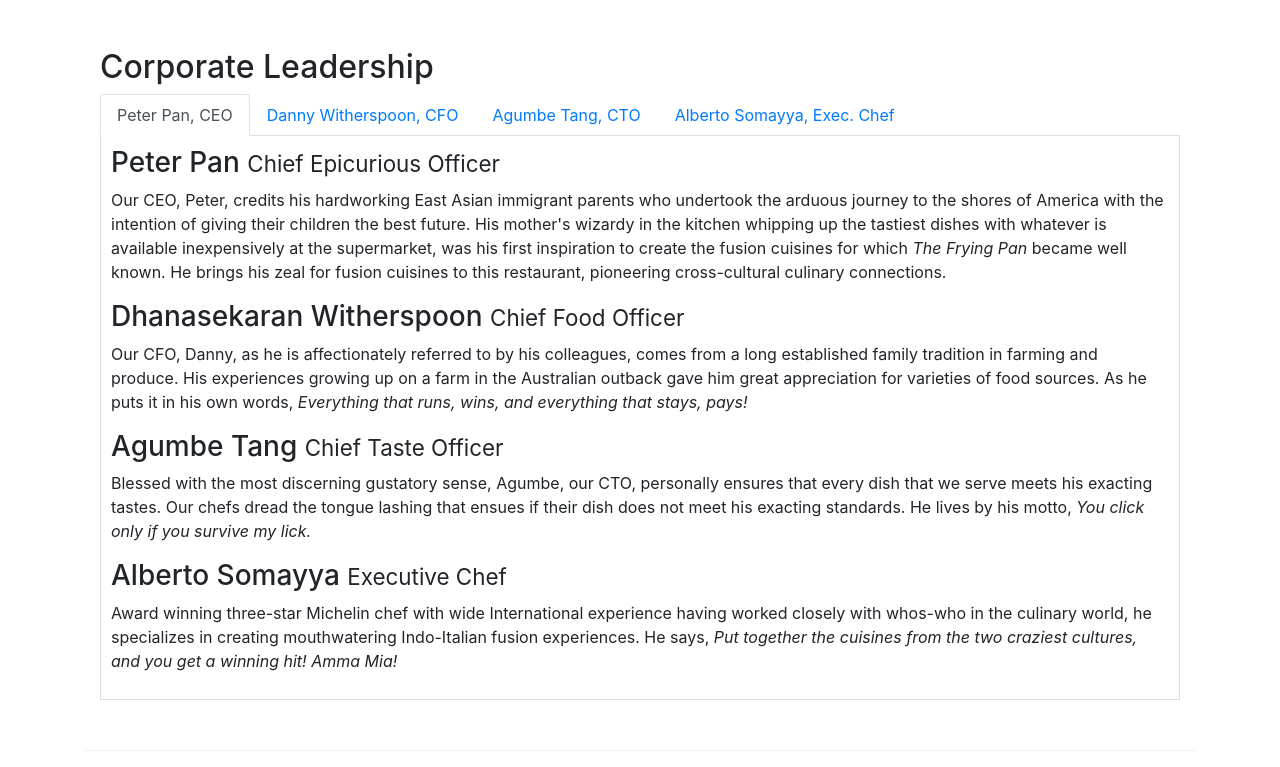
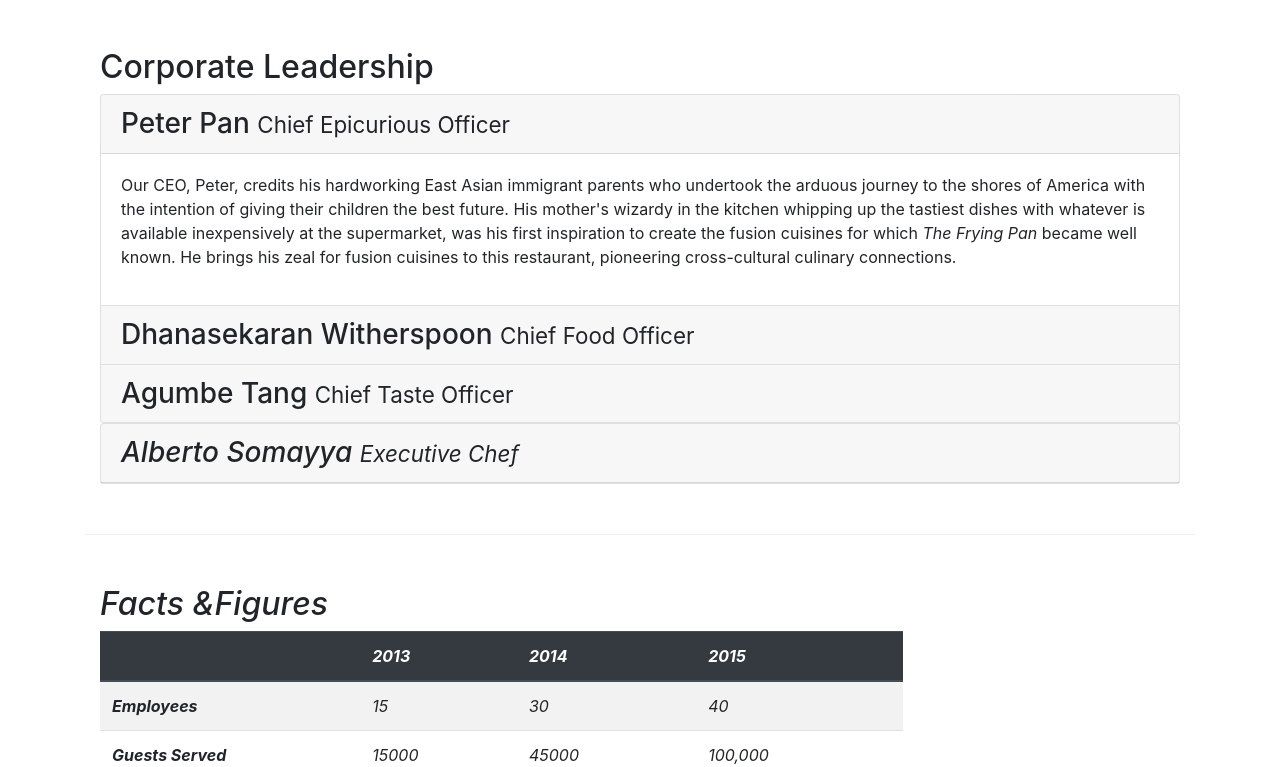
Before and after one commit to Animeshbanathia/bootstrap, a website: page aboutus.html in a window 1280 px wide. Shown: the part 873-1640 px from the top of the page. Drawn offline with nearby package versions, Linux system fonts and the light colour scheme.

Commit message:
accordion

```diff
--- a/aboutus.html
+++ b/aboutus.html
@@ -32,7 +32,6 @@
                              <li class="nav-item "><a class="nav-link" href="./index.html"><span class="fa fa-home fa-lg"></span> Home</a></li>
                              <li class="nav-item active"><a class="nav-link" href="#"><span class="fa fa-info fa-lg"></span> About</a></li>
                              <li class="nav-item "><a class="nav-link" href="#"><span class="fa fa-list fa-lg"></span> Menu</a></li>
-
                              <li class="nav-item"><a class="nav-link" href="./contact.html"><span class="fa fa-address-card fa-lg"></span> Contact</a></li>
                      </ul>
                 </div>
@@ -109,49 +108,74 @@
             <div class="col-12">
                 <h2>Corporate Leadership</h2>
 
-                <ul class="nav nav-tabs">
-                    <li class="nav-item">
-                        <a class="nav-link active" href="#peter"
-                        role="tab" data-toggle="tab">Peter Pan, CEO</a>
-                    </li>
-                    <li class="nav-item">
-                        <a class="nav-link" href="#danny"
-                        role="tab"  data-toggle="tab">Danny Witherspoon, CFO</a>
-                    </li>
-                    <li class="nav-item">
-                        <a class="nav-link" href="#agumbe"role="tab"
-                          data-toggle="tab">Agumbe Tang, CTO</a>
-                    </li>
-                    <li class="nav-item">
-                        <a class="nav-link" href="#alberto" role="tab"
-                          data-toggle="tab">Alberto Somayya, Exec. Chef</a>
-                    </li>
-                </ul>
 
-                <div class="tab-content">
-                    <div role="tabpanel" class="tab-pane fade show active" id="peter">
-                        <h3>Peter Pan <small>Chief Epicurious Officer</small></h3>
+
+                <div class="accordion" id="accordion">
+
+                    <div class="card">
+                        <div class="card-header" role="tab" id="peterhead">
+                        <h3 class="mb-0">
+                            <a data-toggle="collapse" data-target="#peter">
+                            Peter Pan <small>Chief Epicurious Officer</small>
+                            </a>
+                        </h3>
+                        </div>
+                        <div class="collapse show" id="peter" data-parent="#accordion">
+                            <div class="card-body">
                                 <p class="d-none d-sm-block">Our CEO, Peter, credits his hardworking East Asian immigrant parents who undertook the arduous journey to the shores of America with the intention of giving their children the best future. His mother's wizardy in the kitchen whipping up the tastiest dishes with whatever is available inexpensively at the supermarket, was his first inspiration to create the fusion cuisines for which <em>The Frying Pan</em> became well known. He brings his zeal for fusion cuisines to this restaurant, pioneering cross-cultural culinary connections.</p>
                             </div>
+                        </div>
+                    </div>
 
-                    <div role="tabpanel" class="tab-pane fade show active" id="danny">
-                        <h3>Dhanasekaran Witherspoon <small>Chief Food Officer</small></h3>
+                    <div class="card">
+                        <div class="card-header" role="tab" id="dannyhead">
+                        <h3 class="mb-0">
+                            <a class="collapsed" data-toggle="collapse" data-target="#danny">
+                            Dhanasekaran Witherspoon <small>Chief Food Officer</small>
+                            </a>
+                        </h3>
+                        </div>
+                        <div class="collapse" id="danny" data-parent="#accordion">
+                            <div class="card-body">
                                 <p class="d-none d-sm-block">Our CFO, Danny, as he is affectionately referred to by his colleagues, comes from a long established family tradition in farming and produce. His experiences growing up on a farm in the Australian outback gave him great appreciation for varieties of food sources. As he puts it in his own words, <em>Everything that runs, wins, and everything that stays, pays!</em></p>
                              </div>
-
-                   <div role="tabpanel" class="tab-pane fade show active" id="agumbe">
-                       <h3>Agumbe Tang <small>Chief Taste Officer</small></h3>
-                       <p class="d-none d-sm-block">Blessed with the most discerning gustatory sense, Agumbe, our CTO, personally ensures that every dish that we serve meets his exacting tastes. Our chefs dread the tongue lashing that ensues if their dish does not meet his exacting standards. He lives by his motto, <em>You click only if you survive my lick.</em></p>
+                        </div>
                     </div>
 
-                  <div role="tabpanel" class="tab-pane fade show active" id="alberto">
-                       <h3>Alberto Somayya <small>Executive Chef</small></h3>
+                    <div class="card">
+                        <div class="card-header" role="tab" id="agumbehead">
+                        <h3 class="mb-0">
+                            <a class="collapsed" data-toggle="collapse" data-target="#agumbe">
+                            Agumbe Tang <small>Chief Taste Officer</small>
+                            </a>
+                        </h3>
+                         </div>
+                        <div class="collapse" id="agumbe" data-parent="#accordion">
+                            <div class="card-body">
+                                 <p class="d-none d-sm-block">Blessed with the most discerning gustatory sense, Agumbe, our CTO, personally ensures that every dish that we serve meets his exacting tastes. Our chefs dread the tongue lashing that ensues if their dish does not meet his exacting standards. He lives by his motto, <em>You click only if you survive my lick.</p>
+                            </div>
+                        </div>
+                    </div>
+                    <div class="card">
+                        <div class="card-header" role="tab" id="albertohead">
+                        <h3 class="mb-0">
+                            <a class="collapsed" data-toggle="collapse" data-target="#alberto">
+                            Alberto Somayya <small>Executive Chef</small>
+                            </a>
+                        </h3>
+                        </div>
+                        <div class="collapse" id="alberto" data-parent="#accordion">
+                            <div class="card-body">
                                  <p class="d-none d-sm-block">Award winning three-star Michelin chef with wide International experience having worked closely with whos-who in the culinary world, he specializes in creating mouthwatering Indo-Italian fusion experiences. He says, <em>Put together the cuisines from the two craziest cultures, and you get a winning hit! Amma Mia!</em></p>
+                             </div>
                         </div>
                     </div>
 
                 </div>
             </div>
+
+        </div>
+
        <div class="row row-content">
            <div class="col-12 col-sm-9">
                <h2>Facts &amp;Figures</h2>
@@ -241,12 +265,9 @@
            </div>
         </div>
     </footer>
-    <script src="node_modules/jquery/dist/jquery.slim.min.js"></script>
-
-<script src="node_modules/popper.js/dist/umd/popper.min.js"></script>
-
-<script src="node_modules/bootstrap/dist/js/bootstrap.min.js"></script>
-
+    <script src="https://code.jquery.com/jquery-3.2.1.slim.min.js" integrity="sha384-KJ3o2DKtIkvYIK3UENzmM7KCkRr/rE9/Qpg6aAZGJwFDMVNA/GpGFF93hXpG5KkN" crossorigin="anonymous"></script>
+    <script src="https://cdnjs.cloudflare.com/ajax/libs/popper.js/1.12.9/umd/popper.min.js" integrity="sha384-ApNbgh9B+Y1QKtv3Rn7W3mgPxhU9K/ScQsAP7hUibX39j7fakFPskvXusvfa0b4Q" crossorigin="anonymous"></script>
+    <script src="https://maxcdn.bootstrapcdn.com/bootstrap/4.0.0/js/bootstrap.min.js" integrity="sha384-JZR6Spejh4U02d8jOt6vLEHfe/JQGiRRSQQxSfFWpi1MquVdAyjUar5+76PVCmYl" crossorigin="anonymous"></script>
 </body>
 
 </html>
```
Also changed, not shown: contact.html (+3 -4 lines), index.html (+4 -4 lines). Lines whose indentation alone changed are shown as unchanged.
